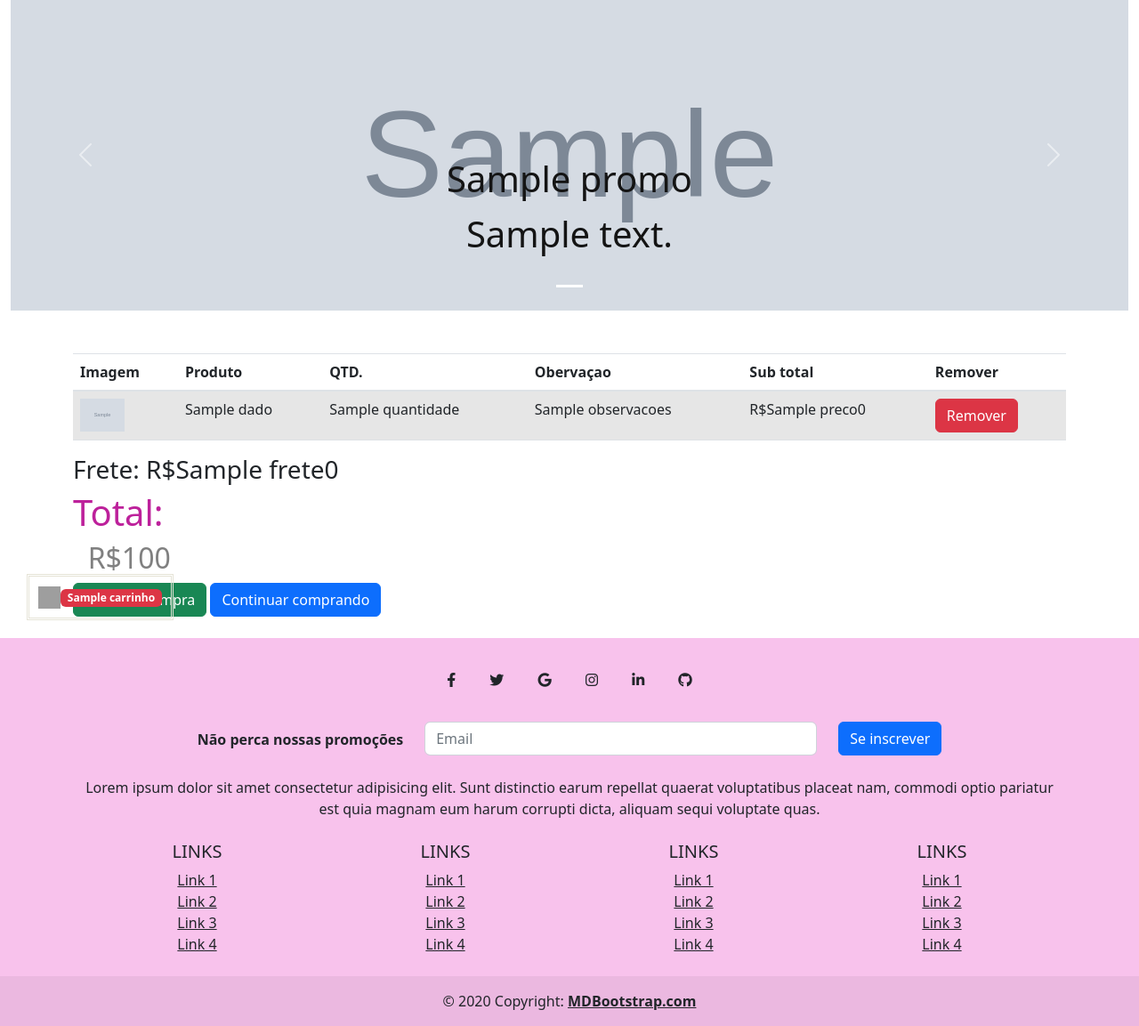
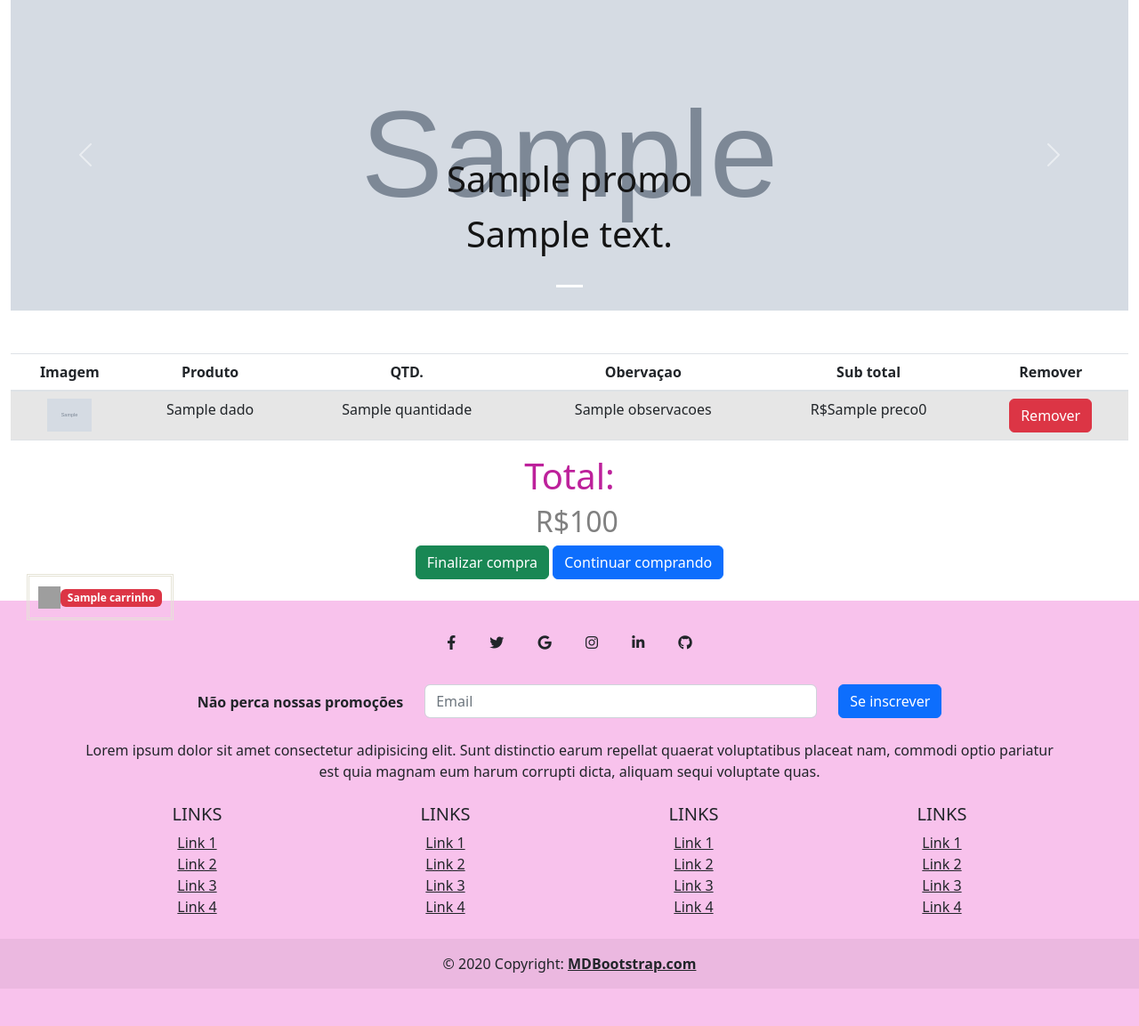
Before and after one commit to santosgv/delivery, a Django app: template produto/templates/carrinho.html in a window 1280 px wide. Shown: the part 83-1236 px from the top of the page at 89% size. After the commit the page ends 1194 px from the top, so only its background shows below. Run offline with Django 3.2, Linux system fonts and the light colour scheme; the template is opened without the code that fills it: most values are stand-ins (such as "Sample title", 1, 10 or a date in 2020); some libraries are stand-ins or nearby versions; grey boxes are pictures that could not be loaded.

Commit message:
auto size carrinho

```diff
--- a/pedido/templates/finalizar_pedido.html
+++ b/pedido/templates/finalizar_pedido.html
@@ -70,7 +70,7 @@ Checkout
 
 
   <br>
-  <h1 class="rosa">Ao clicar em "Efetuar pedido" será confirmado sua compra</h1>
+  <h1 class="rosa text-center">Ao clicar em "Efetuar pedido" será confirmado sua compra</h1>
   <hr>
  {% if messages%}
         {% for i in messages%}
--- a/produto/templates/carrinho.html
+++ b/produto/templates/carrinho.html
@@ -5,7 +5,7 @@
 {% block 'conteudo'%}
 <br>
 <br>
-<div class="container">
+<div class="container-fluid text-center" style="overflow-x:auto;" >
 <table class="table table-striped">
     <thead>
       <tr>
@@ -30,7 +30,6 @@
       {% endfor %}
     </tbody>
   </table>
-  <h3>Frete: R${{frete}}0</h3>
   <h1 class="titulo">Total: </h1>
   <h2 style="color: gray;">&nbsp R${{total}}0</h2>
   <a href="{% url 'finalizar_pedido' %}" class="btn btn-success">Finalizar compra</a>
```
